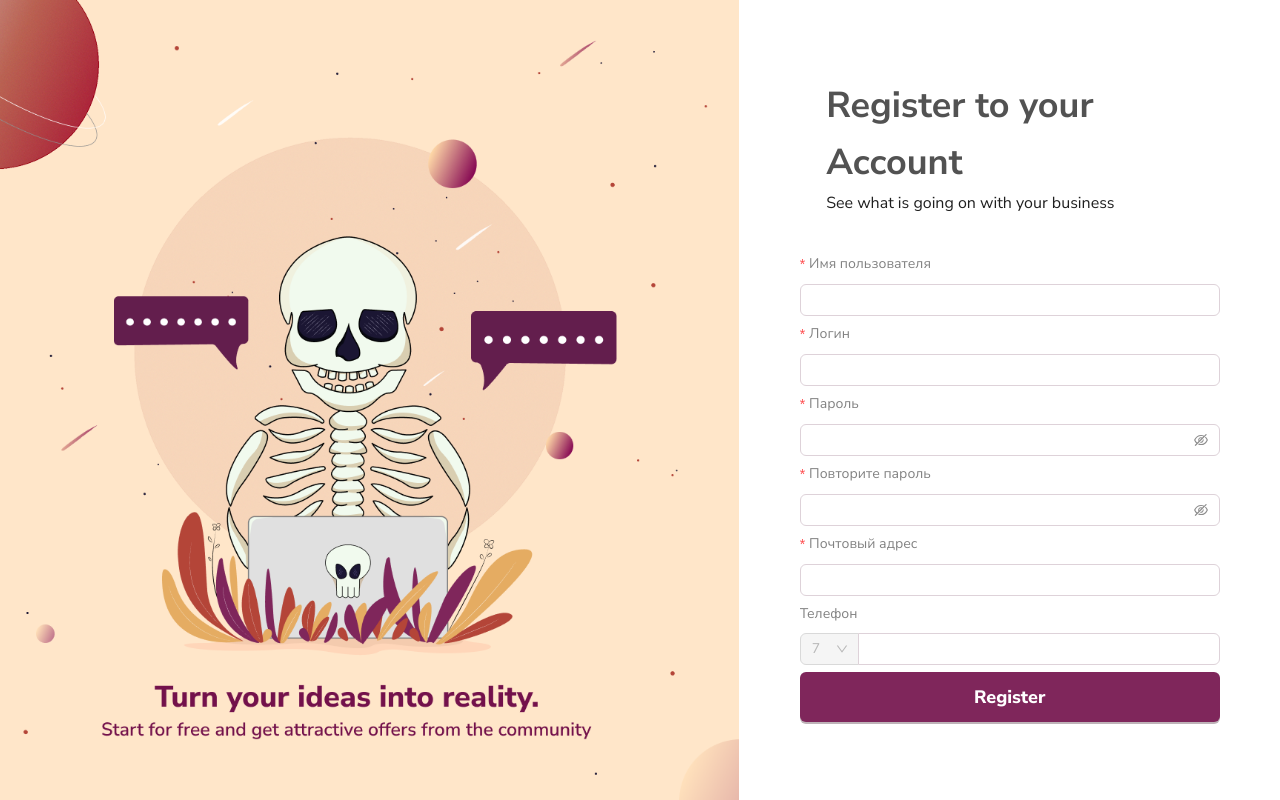
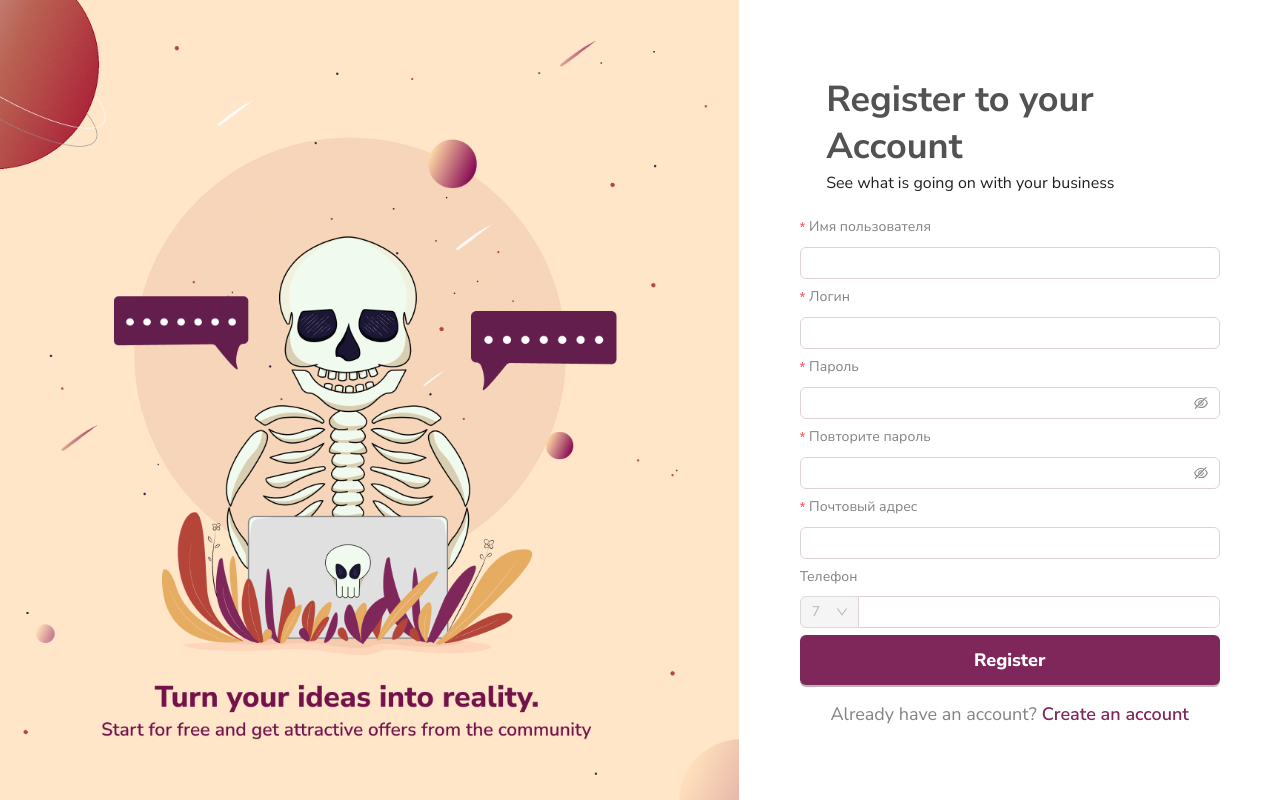
Before and after one commit to DaryaSerikova/crm-system, a React (Vite) app: page /register in a window 1280 px wide. Built offline with nearby package versions, Linux system fonts and the light colour scheme.

Commit message:
fixs: add link register -> login; accessToken into closing

```diff
--- a/src/api/api.ts
+++ b/src/api/api.ts
@@ -6,6 +6,7 @@ const baseUrl = 'https://easydev.club/api/v1';
 import axios from 'axios';
 import { store } from '../store/store';
 import { setAuth, removeAuth } from "@/store/slices/authSlice";
+import { getAccessToken } from "@/store/tokenStorage";
 
 const api = axios.create({
   baseURL: baseUrl,
@@ -15,8 +16,7 @@ const api = axios.create({
 });
 
 api.interceptors.request.use((config) => { //перед запросом
-  const state = store.getState();
-  const accessToken = state.auth.accessToken;
+  const accessToken = getAccessToken();
 
   if (accessToken) {
     config.headers.Authorization = `Bearer ${accessToken}`;
--- a/src/pages/RegisterPage/RegisterPage.module.scss
+++ b/src/pages/RegisterPage/RegisterPage.module.scss
@@ -41,7 +41,9 @@
       display: flex;
       flex-direction: column;
       align-items: center;
-      gap: 36px;
+      // gap: 36px;
+      gap: 20px;
+
 
 
 
@@ -57,6 +59,7 @@
           margin-left: 26.5px;
           margin-right: 26.5px;
           // margin-top: 36px;
+          line-height: 1.3;
         }
         .p {
           font-weight: 400;
@@ -87,6 +90,37 @@
         }
       }
 
+      .registerLink {
+        display: flex;
+        flex-direction: row;
+        justify-content: center;
+        gap: 5px;
+
+        .text {
+          font-family: Nunito Sans;
+          font-weight: 400;
+          font-size: 18px;
+          line-height: 100%;
+          letter-spacing: 0%;
+          color: rgba(130, 130, 130, 1);
+          margin-block-start: 0;
+          margin-block-end: 0;
+        }
+
+        .link {
+          display: flex;
+          flex-direction: row;
+          align-items: center;
+
+          font-family: Nunito Sans;
+          font-weight: 600;
+          font-size: 18px;
+          line-height: 100%;
+          letter-spacing: 0%;
+          color: rgba(127, 38, 91, 1);
+        }
+      }
+
     }
   }
 
--- a/src/pages/RegisterPage/RegisterPage.tsx
+++ b/src/pages/RegisterPage/RegisterPage.tsx
@@ -180,6 +180,12 @@ const RegisterPage = () => {
               Register
             </Button>
           </Form>
+          <div className={s.registerLink}>
+            <p className={s.text}>Already have an account?</p>
+            <Link to='/login' className={s.link}>
+              Create an account
+            </Link>
+          </div>
           { isOpenLink
             ? <Link to={"/login"}>
                 Перейти на страницу авторизации для входа в систему
--- a/src/store/slices/authSlice.ts
+++ b/src/store/slices/authSlice.ts
@@ -1,8 +1,9 @@
 import { createSlice } from "@reduxjs/toolkit";
+import { setAccessToken } from "../tokenStorage";
 
 const initialState = {
-  isAuth: !!localStorage.getItem('refreshToken'),
-  // isAuth: false,
+  // isAuth: !!localStorage.getItem('refreshToken'),
+  isAuth: false,
   accessToken: null,
 };
 
@@ -11,12 +12,12 @@ const authSlice = createSlice({
   initialState,
   reducers: {
     setAuth(state, action) {
-      state.accessToken = action.payload.accessToken;
       state.isAuth = true;
+      setAccessToken(action.payload.accessToken);
     },
     removeAuth(state) {
-      state.accessToken =  null;
       state.isAuth = false;
+      setAccessToken(null);
     }
   }
 })
--- /dev/null
+++ b/src/store/tokenStorage.ts
@@ -0,0 +1,6 @@
+let accessToken: string | null = null;
+
+export const setAccessToken = (token: string | null) => {
+  accessToken = token;
+};
+export const getAccessToken = () => accessToken;
```
